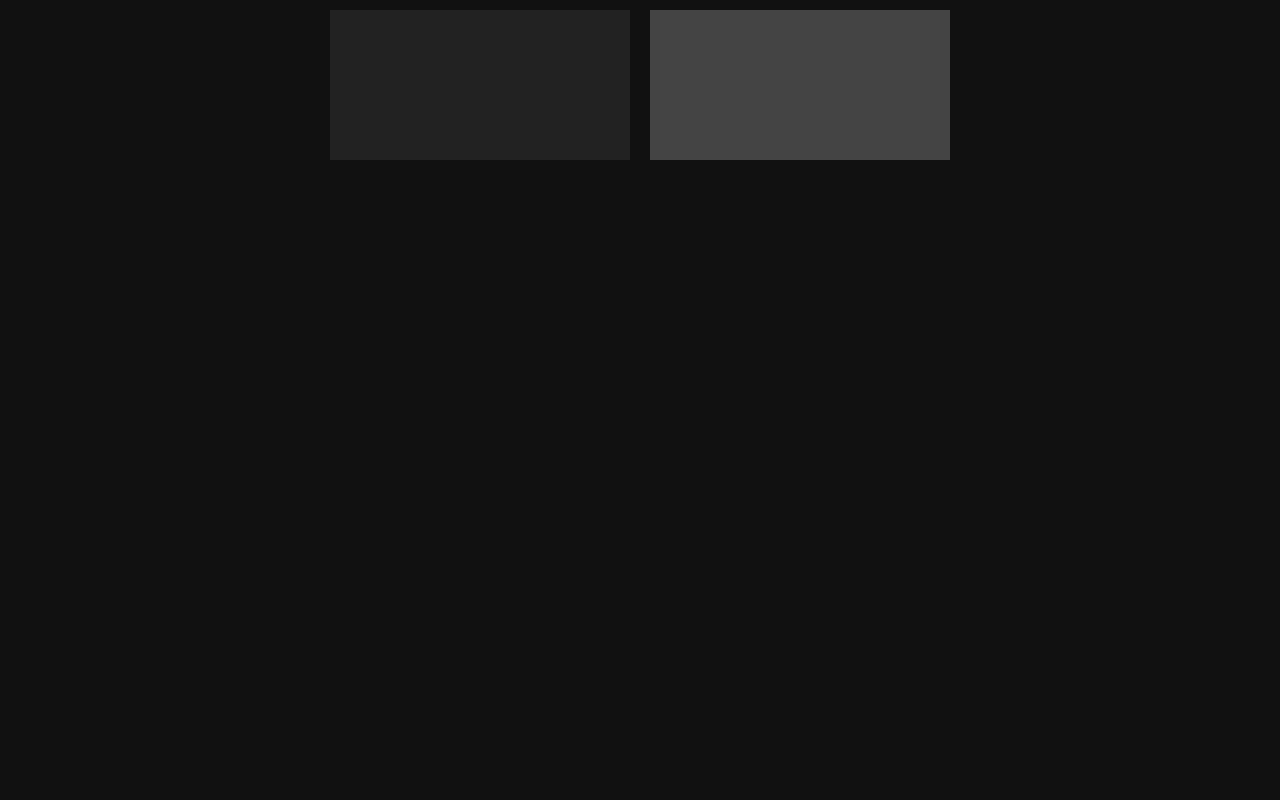
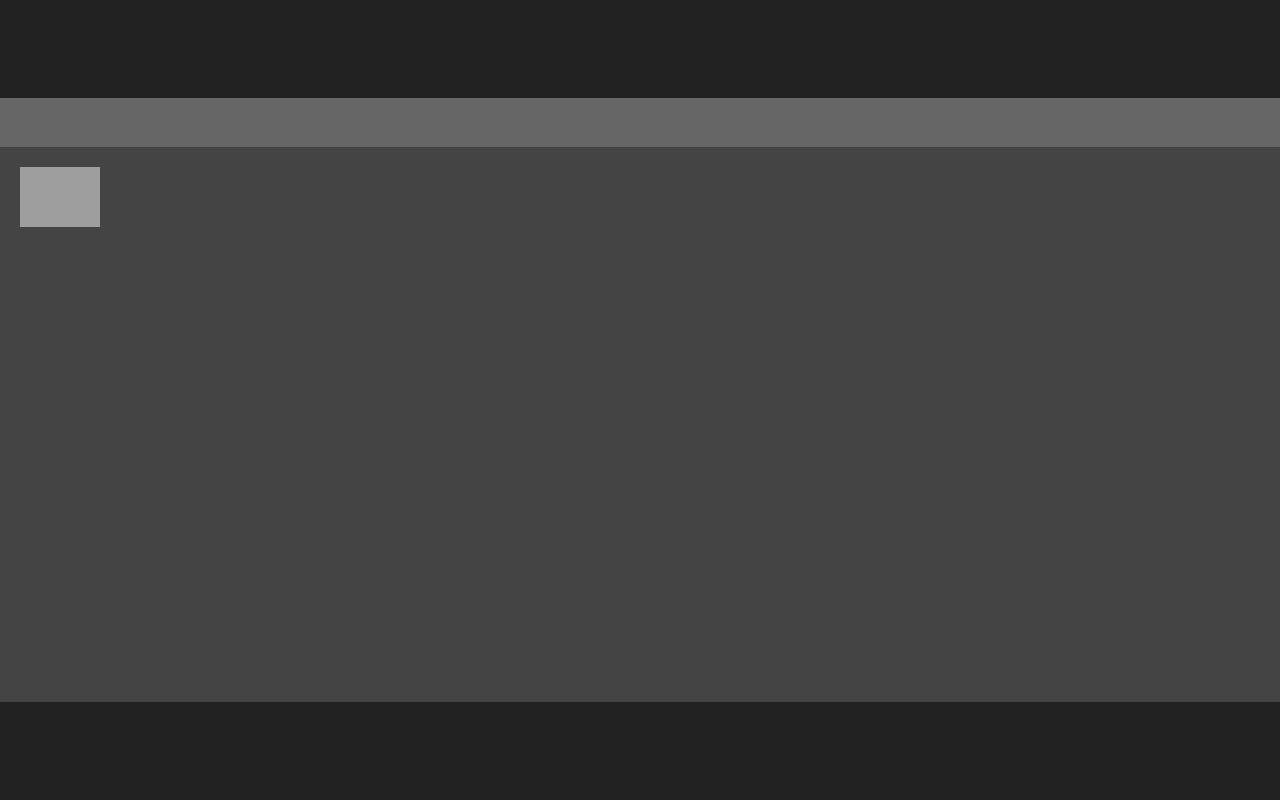
Before and after one commit to alcobased/canvas, a plain HTML site: page index.html in a window 1280 px wide. Drawn offline with Linux system fonts and the light colour scheme.

Commit message:
monochrome

```diff
--- a/index.html
+++ b/index.html
@@ -10,9 +10,13 @@
     <script src="other.js"></script>
   </head>
   <body>
-    <div id="container">
-      <canvas id="main-image-frame"></canvas>
-      <canvas id="zoom-image-frame"></canvas>
-    </div>
+    <header></header>
+    <nav>
+      <div id="status"></div>
+    </nav>
+    <main>
+      <canvas id="main-image"></canvas>
+    </main>
+    <footer></footer>
   </body>
 </html>
--- a/main.js
+++ b/main.js
@@ -1,4 +1,42 @@
 window.addEventListener('DOMContentLoaded', () => {
-	console.log('bar');
-	foo();
+
+	window.onload = () => {
+		let main = document.querySelector("main");
+		const canvas = document.querySelector("canvas");
+		canvas.width = main.clientWidth;
+		canvas.height = main.clientHeight;
+		const ctx = canvas.getContext("2d");
+		const img = new Image();
+		let status = document.querySelector("#status");
+		img.src = "img/oho.jpg";
+		img.onload = () => {
+			const ratio = 5;
+			const [dx, dy] = [20, 20];
+			const [new_width, new_height] = [Math.ceil(img.width/ratio), Math.ceil(img.height/ratio)];
+			ctx.drawImage(img, dx, dy, new_width, new_height);
+			const img_data = ctx.getImageData(dx, dy, new_width, new_height);
+
+			let new_data_array = new Uint8ClampedArray();
+			let threshold = Math.round(255 * 3 / 2);
+			canvas.addEventListener('wheel', (event) => {
+				threshold = (event.deltaY > 0) ? Math.max(0, threshold-=10) : Math.min(255 * 3, threshold+=10);
+				status.textContent = threshold;
+				const img_data_array = ctx.getImageData(dx, dy, new_width, new_height).data;
+				let [black_count, white_count] = [0, 0];
+				for (let pos = 0; pos < img_data_array.length; pos += 4) {
+					// const avg = Math.round((img_data_array[pos] + img_data_array[pos + 1] + img_data_array[pos + 2]) / 3);
+					let sum = img_data_array[pos] + img_data_array[pos + 1] + img_data_array[pos + 2];
+					for (let i = 0; i < 3; i++) {
+						let value = (sum < threshold) ? 255 : 0;
+						img_data_array[pos + i] = value;
+						(value) ? white_count++ : black_count++;
+					};
+				};
+				console.log(black_count, white_count);
+				// const new_img_data = new ImageData(img_data_array, new_width, new_height);
+				// ctx.putImageData(new_img_data, dx + new_width + 10, dy);
+				ctx.putImageData(new ImageData(img_data_array, new_width, new_height), dx + new_width + 10, dy);
+			});
+	  	};
+	};
 });
--- a/style.css
+++ b/style.css
@@ -1,19 +1,31 @@
-#main-image-frame {
-	margin: 10px;
-  	background-color: #222;
+body {
+	font-family: 'Courier New', Courier, monospace;
+	font-size: large;
+	color: #ddd;
+	margin: 0;
+	display: flex;
+	flex-direction: column;
+	height: 100vh;
+	justify-content: space-between;
 }
 
-#zoom-image-frame {
-	margin: 10px;
-	background-color: #444;
+header {
+	background-color: #222;
+	height: 100px;
 }
 
-body {
-	margin: 0;
-	background-color: #111;
+nav {
+	background-color: #666;
+	height: 50px;
 }
 
-#container {
-	display: flex;
-	justify-content: center;
+main {
+	background-color: #444;
+	flex-grow: 1;
+	flex-shrink: 0;
 }
+
+footer {
+	background-color: #222;
+	height: 100px;
+}
```
Also changed, not shown: 2 other files.
